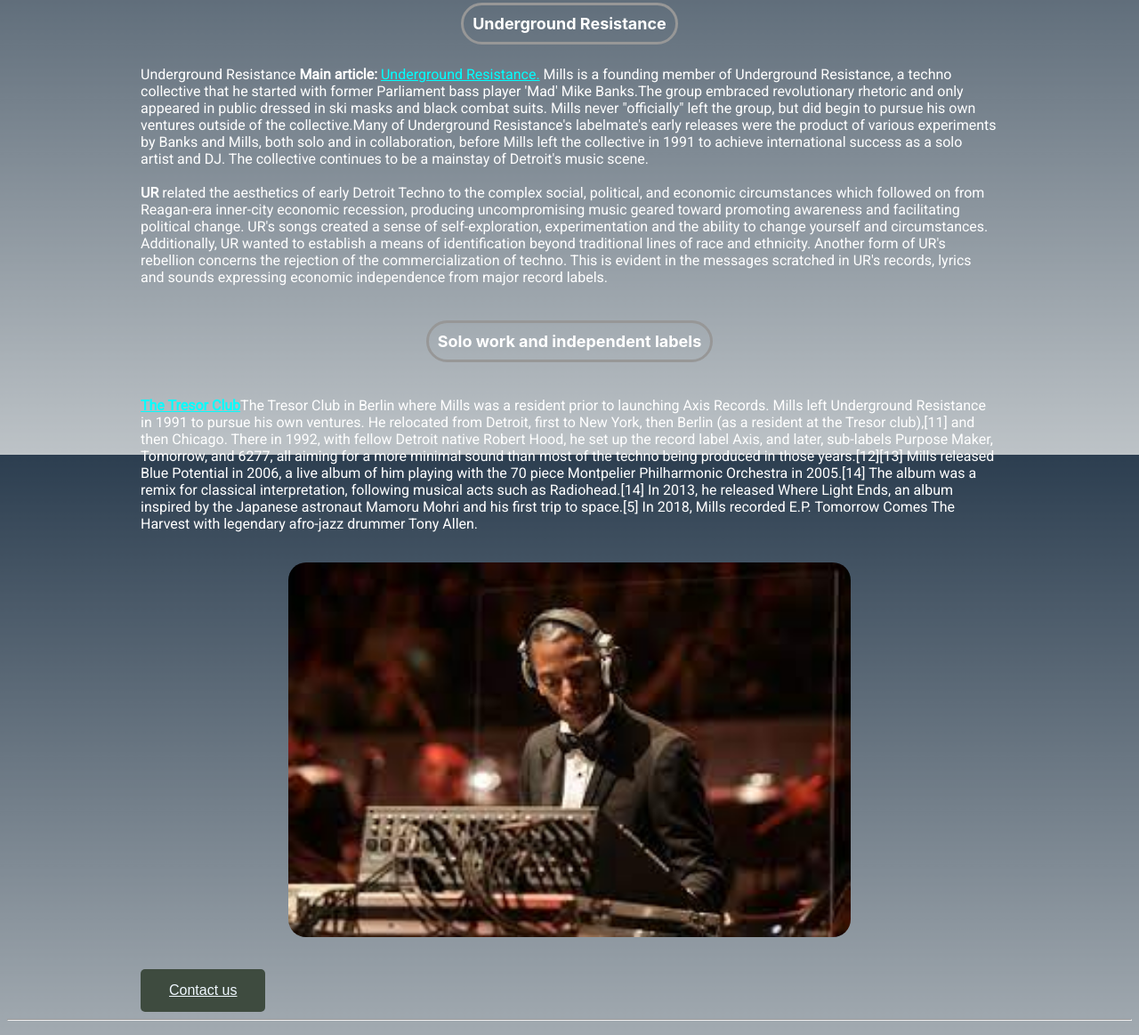
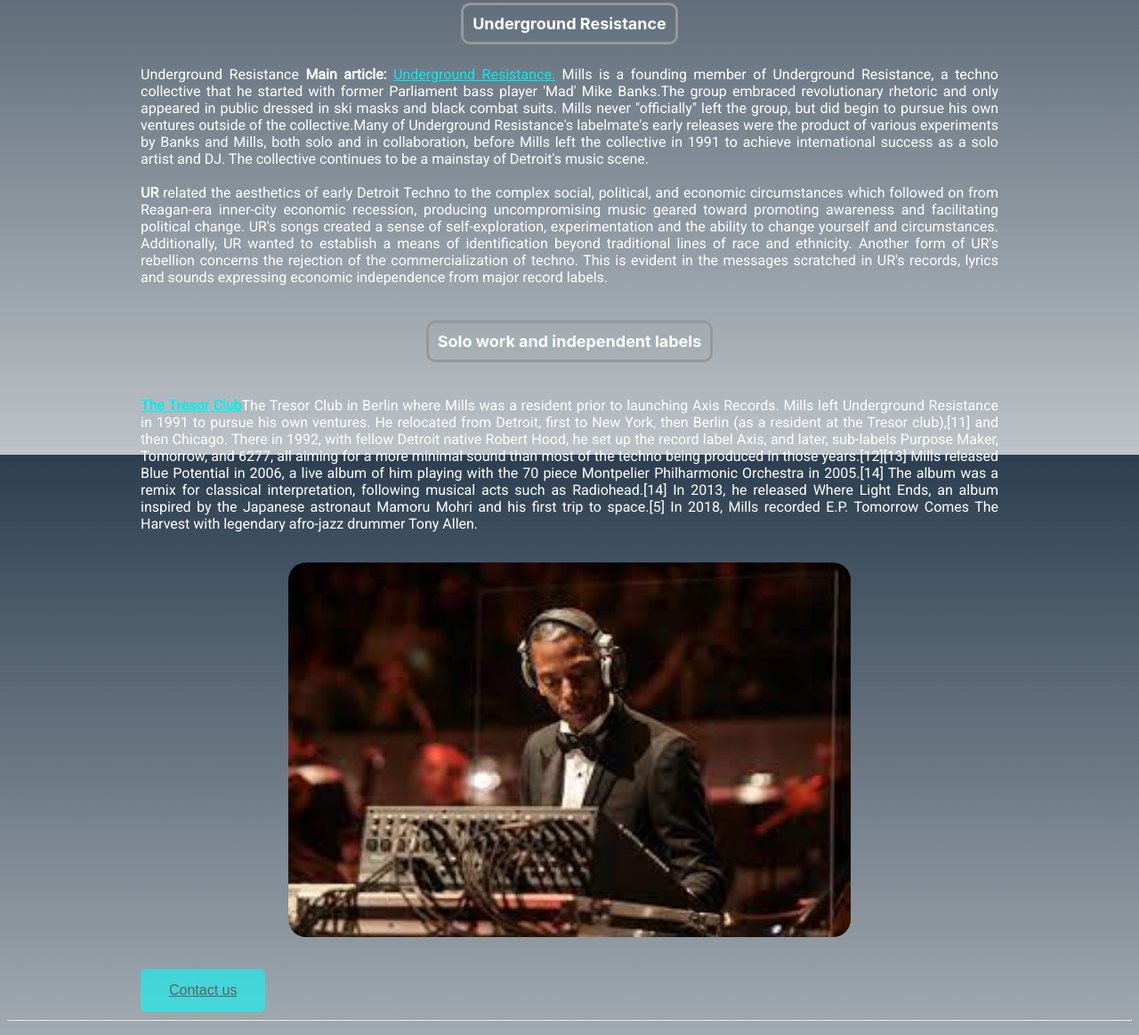
Before and after one commit to MPKreuzberg/Training280202022, a plain HTML site: page index.html in a window 1280 px wide. Shown: the part 1089-2252 px from the top of the page at 89% size. Drawn offline with Linux system fonts and the light colour scheme.

Commit message:
Link colors correction

```diff
--- a/style.css
+++ b/style.css
@@ -34,7 +34,7 @@ body {
 .solo span {
   border: 3px solid rgb(151, 151, 151);
   padding: 10px;
-  border-radius: 30px;
+  border-radius: 10px;
 }
 
 .solo1 span {
@@ -57,6 +57,7 @@ body {
   margin-right: 150px;
   margin-left: 150px;
   color: rgb(255, 255, 255);
+  text-align: justify;
 }
 .center {
   display: block;
@@ -75,10 +76,10 @@ img {
 }
 
 .button {
-  background-color: #3e4b3f; /* Green */
+  background-color: #00ffff8f; /* Green */
   border: none;
   border-radius: 5px;
-  color: white;
+  color: rgb(255, 255, 255);
   padding: 15px 32px;
   text-align: center;
   text-decoration: none;
@@ -87,8 +88,8 @@ img {
   margin-left: 150px;
 }
 .buttonlink {
-  color: aliceblue;
+  color: rgb(95, 95, 95);
 }
 a {
-  color: aqua;
+  color: rgb(0, 236, 236);
 }
```
